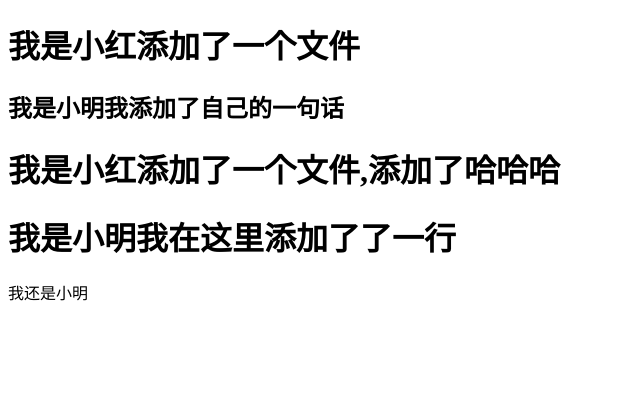
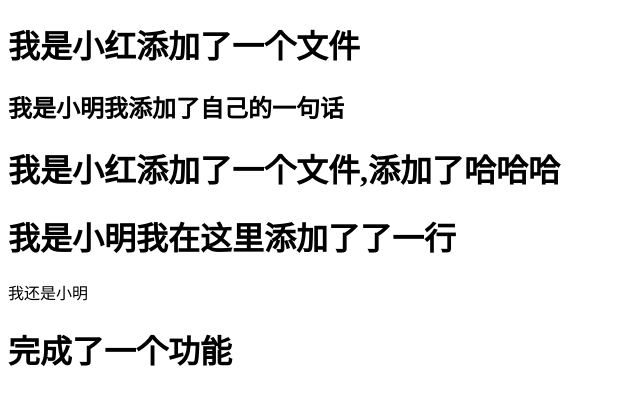
Before and after one commit to operatorhs/boss, a plain HTML site: page index.html in a window 1280 px wide. Shown: the whole page, without its empty margins (0-640 px from the left). Drawn offline with Linux system fonts and the light colour scheme.

Commit message:
不需要的版本

```diff
--- a/index.html
+++ b/index.html
@@ -11,6 +11,7 @@
     <h2>我是小明我添加了自己的一句话</h2>
     <h1>我是小红添加了一个文件,添加了哈哈哈</h1>
    	<h1>我是小明我在这里添加了了一行</h1>
-   	我还是小明
+       我还是小明
+    <h1>完成了一个功能</h1>
 </body>
 </html>
```
